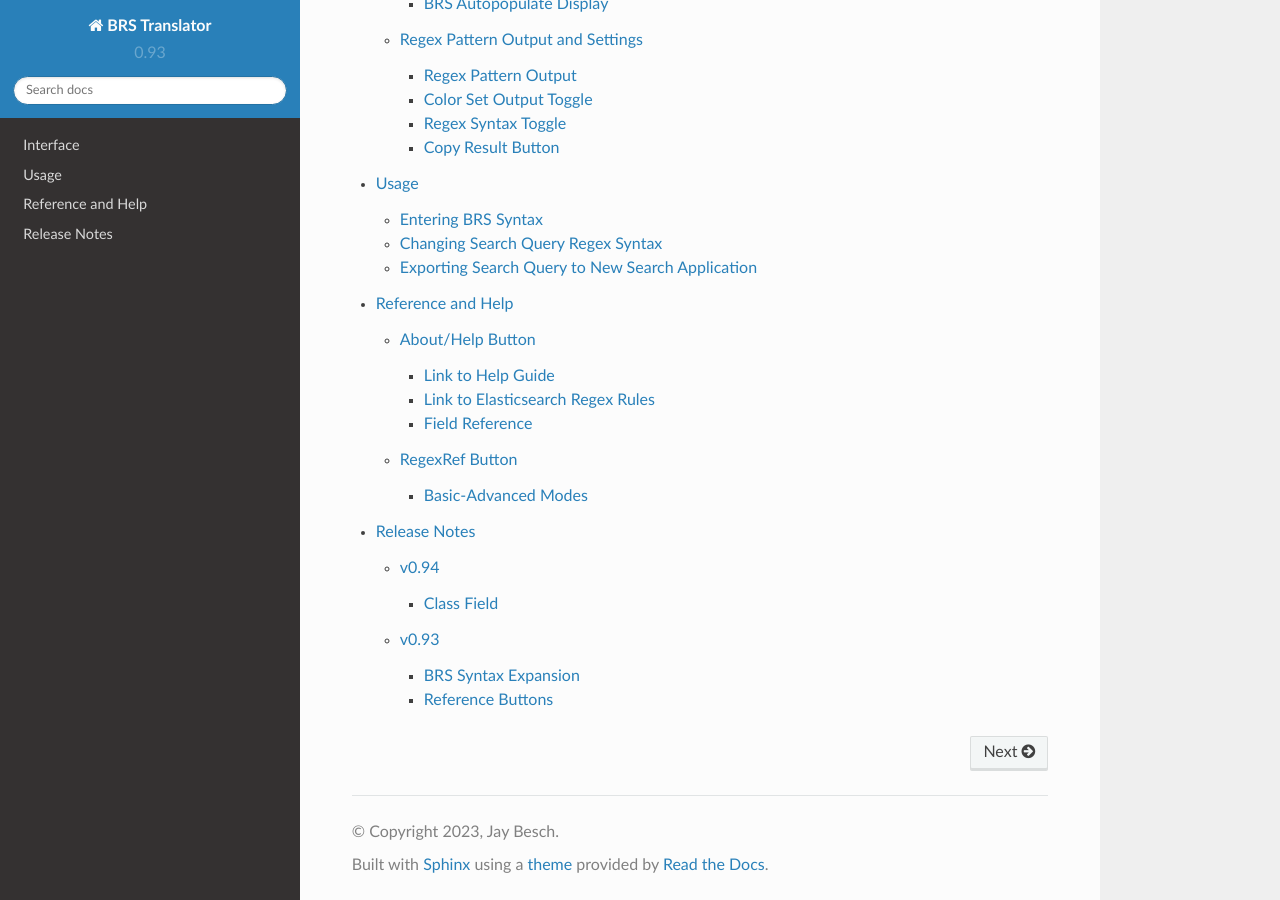
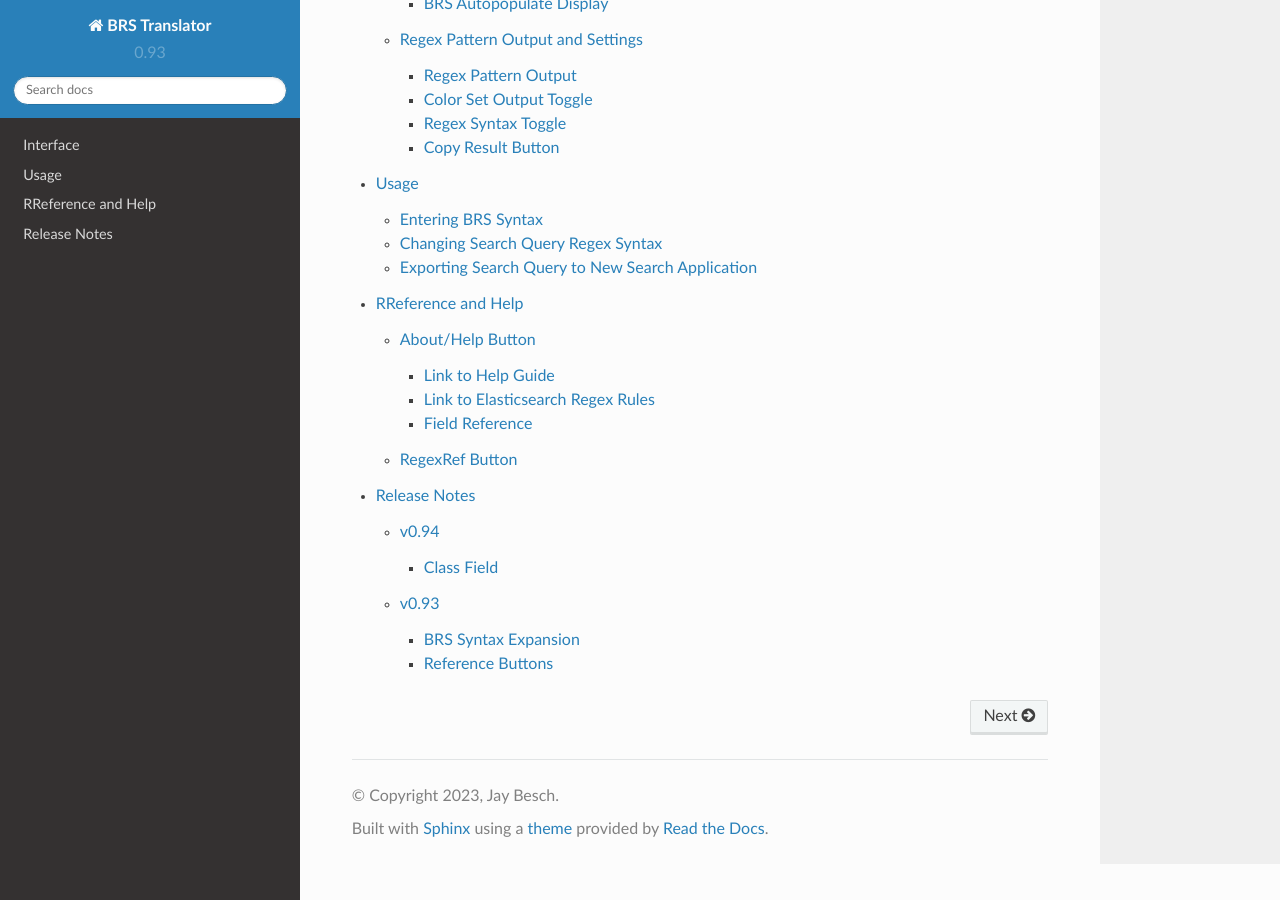
Before and after one commit to Ayjent/BRS-Translator, a Sphinx documentation site: the page built from docs/source/index.rst, in a window 1280 px wide and 900 px high, scrolled down 1013 px. Built offline with Sphinx 7.4.7 and the Read the Docs theme 2.0.0, drawn with Linux system fonts in a browser that asks for light colours.

Commit message:
Update reference.rst

```diff
--- a/docs/source/reference.rst
+++ b/docs/source/reference.rst
@@ -1,4 +1,4 @@
-Reference and Help
+RReference and Help
 ==================
 
 .. _Help:
@@ -46,11 +46,12 @@
 On the top right margin, the BRS Translator has an "RegexRef" button that will toggle a display that contains regular expression syntax references that may be displayed by the BRS Translator in the Regex Pattern Output.
 
 
+.. image:: ../_static/BRS-RegexRefModeFilter.gif
+
 
 The Regex Reference Has Two Modes and Three Display Filters
 
-Basic-Advanced Modes
-^^^^^^^^^^^^^^^^^^^^
+
 
 **Basic** - This is the default Setting and will display only the essential Regex syntax for equivalence with X-Search's BRS syntax.  This mode is the analagoue to the "Accurate" Regex Output Display and can be used to review the "Accurate" results.
 
```
